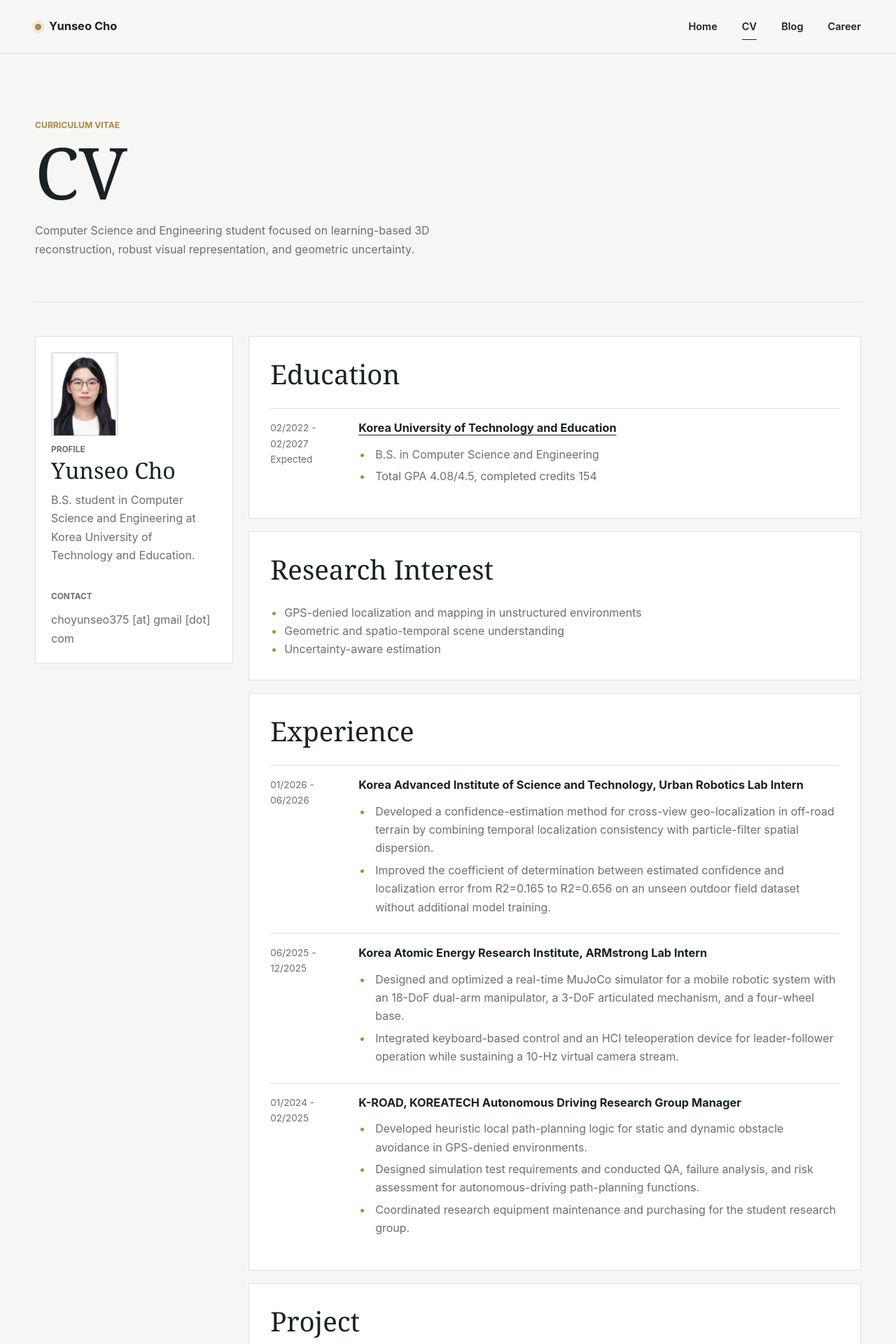
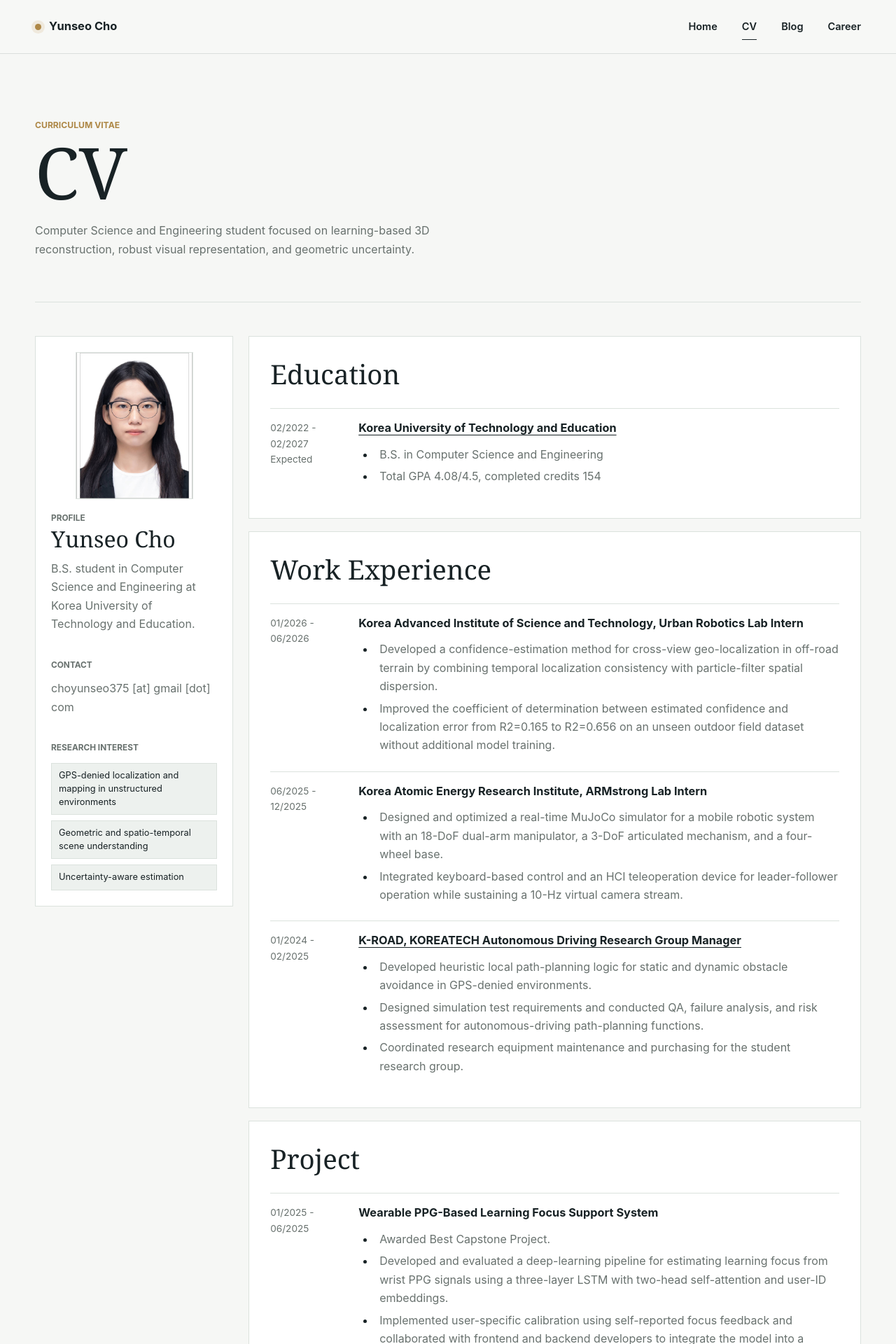
Before and after one commit to yuuun03/yuuun03.github.io, a Jekyll site: the page built from cv/index.html, in a window 1280 px wide. Shown: the top 1920 px of the page at 70% size. Built offline with Jekyll 4.4.1, drawn with Linux system fonts in a browser that asks for light colours.

Commit message:
refactor : add hyper-link in KROAD (redirection to KROAD official blog) & Adjust design

```diff
--- a/assets/css/main.scss
+++ b/assets/css/main.scss
@@ -163,14 +163,15 @@ button { color: inherit; }
   overflow: visible;
 }
 .cv-profile-block { display: block; text-align: left; }
-.cv-photo { width: 96px; aspect-ratio: 4 / 5; object-fit: cover; object-position: center; border: 1px solid var(--line); }
+.cv-photo { width: 100%; max-width: 168px; margin-inline: auto; aspect-ratio: 4 / 5; object-fit: cover; object-position: center; border: 1px solid var(--line); }
+.cv-profile-block > div { margin-top: 18px; }
 .cv-sidebar h2, .cv-section h2 { margin: 0; font-family: Georgia, "Times New Roman", serif; font-weight: 400; line-height: 1.2; }
 .cv-sidebar h2 { font-size: 2rem; }
 .cv-sidebar p { margin: 10px 0 0; color: var(--muted); }
 .cv-contact { overflow-wrap: anywhere; }
 .cv-kicker { margin: 0 0 8px; color: var(--glint); font-size: .74rem; font-weight: 750; text-transform: uppercase; }
-.cv-tags { display: flex; flex-wrap: wrap; gap: 8px; margin: 12px 0 0; padding: 0; list-style: none; }
-.cv-tags li { padding: 6px 10px; background: var(--surface-soft); border: 1px solid var(--line); font-size: .83rem; }
+.cv-tags { display: grid; gap: 8px; margin: 12px 0 0; padding: 0; list-style: none; }
+.cv-tags li { padding: 8px 10px; background: var(--surface-soft); border: 1px solid var(--line); font-size: .8rem; line-height: 1.45; }
 .cv-main { display: grid; gap: 18px; }
 .cv-section { padding: 30px; }
 .cv-section h2 { margin-bottom: 26px; font-size: clamp(1.75rem, 3vw, 2.45rem); }
@@ -182,10 +183,10 @@ button { color: inherit; }
 .cv-item strong { display: block; font-size: 1.02rem; line-height: 1.45; }
 .cv-item strong a { text-decoration: underline; text-decoration-thickness: 1px; text-underline-offset: 4px; }
 .cv-item strong a:hover { color: var(--ocean); }
-.cv-item-content ul { margin: 12px 0 0; padding-left: 20px; color: var(--muted); }
-.cv-item-content li { padding-left: 4px; line-height: 1.65; }
+.cv-item-content ul { margin: 12px 0 0; padding-left: 24px; color: var(--muted); list-style: disc outside; }
+.cv-item-content li { padding-left: 6px; line-height: 1.65; }
 .cv-item-content li + li { margin-top: 5px; }
-.cv-item-content li::marker, .cv-list li::marker { color: var(--glint); }
+.cv-item-content li::marker { color: var(--ink); font-size: 1em; }
 .cv-list { margin: 18px 0 0; padding-left: 20px; color: var(--muted); }
 .cv-skill-list { margin: 0; border-top: 1px solid var(--line); }
 .cv-skill-list div { display: grid; grid-template-columns: minmax(160px, 34%) 1fr; gap: 28px; padding: 13px 0; }
@@ -241,7 +242,8 @@ button { color: inherit; }
   .cv-board { grid-template-columns: 1fr; padding: 32px 0 82px; }
   .cv-sidebar { padding: 24px; }
   .cv-profile-block { display: grid; grid-template-columns: 82px 1fr; gap: 16px; }
-  .cv-photo { width: 82px; }
+  .cv-profile-block > div { margin-top: 0; }
+  .cv-photo { width: 82px; margin: 0; }
   .cv-section { padding: 24px; }
   .cv-item { grid-template-columns: 1fr; }
   .cv-item-content ul { padding-left: 18px; }
--- a/cv/index.html
+++ b/cv/index.html
@@ -38,6 +38,14 @@ nav: cv
       <p class="cv-kicker">Contact</p>
       <p class="cv-contact">choyunseo375 [at] gmail [dot] com</p>
     </div>
+    <div>
+      <p class="cv-kicker">Research Interest</p>
+      <ul class="cv-tags">
+        <li>GPS-denied localization and mapping in unstructured environments</li>
+        <li>Geometric and spatio-temporal scene understanding</li>
+        <li>Uncertainty-aware estimation</li>
+      </ul>
+    </div>
   </aside>
 
   <div class="cv-main">
@@ -58,16 +66,7 @@ nav: cv
     </section>
 
     <section class="cv-section">
-      <h2>Research Interest</h2>
-      <ul class="cv-list">
-        <li>GPS-denied localization and mapping in unstructured environments</li>
-        <li>Geometric and spatio-temporal scene understanding</li>
-        <li>Uncertainty-aware estimation</li>
-      </ul>
-    </section>
-
-    <section class="cv-section">
-      <h2>Experience</h2>
+      <h2>Work Experience</h2>
       <div class="cv-items">
         <div class="cv-item">
           <span>01/2026 - 06/2026</span>
@@ -92,7 +91,7 @@ nav: cv
         <div class="cv-item">
           <span>01/2024 - 02/2025</span>
           <div class="cv-item-content">
-            <strong>K-ROAD, KOREATECH Autonomous Driving Research Group Manager</strong>
+            <strong><a href="https://velog.io/@kroad2020/posts" target="_blank" rel="noopener">K-ROAD, KOREATECH Autonomous Driving Research Group Manager</a></strong>
             <ul>
               <li>Developed heuristic local path-planning logic for static and dynamic obstacle avoidance in GPS-denied environments.</li>
               <li>Designed simulation test requirements and conducted QA, failure analysis, and risk assessment for autonomous-driving path-planning functions.</li>
```
